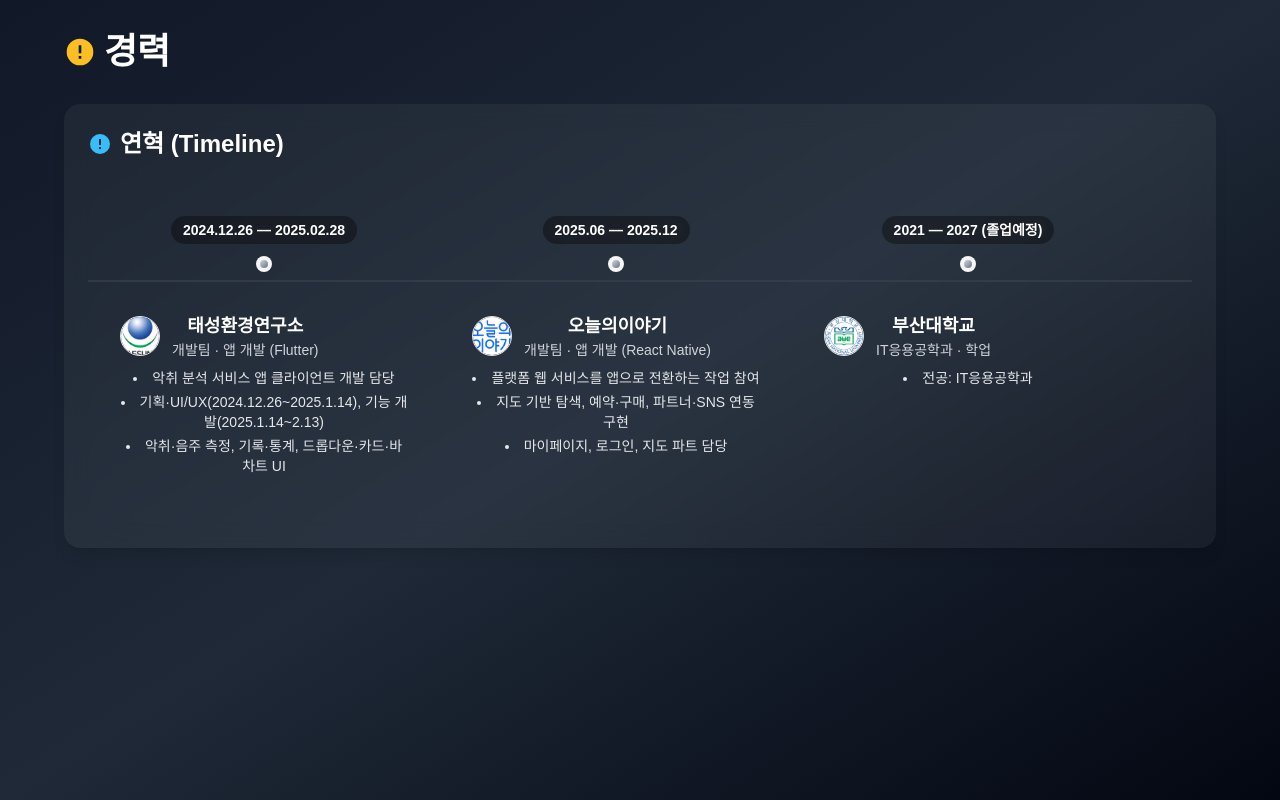
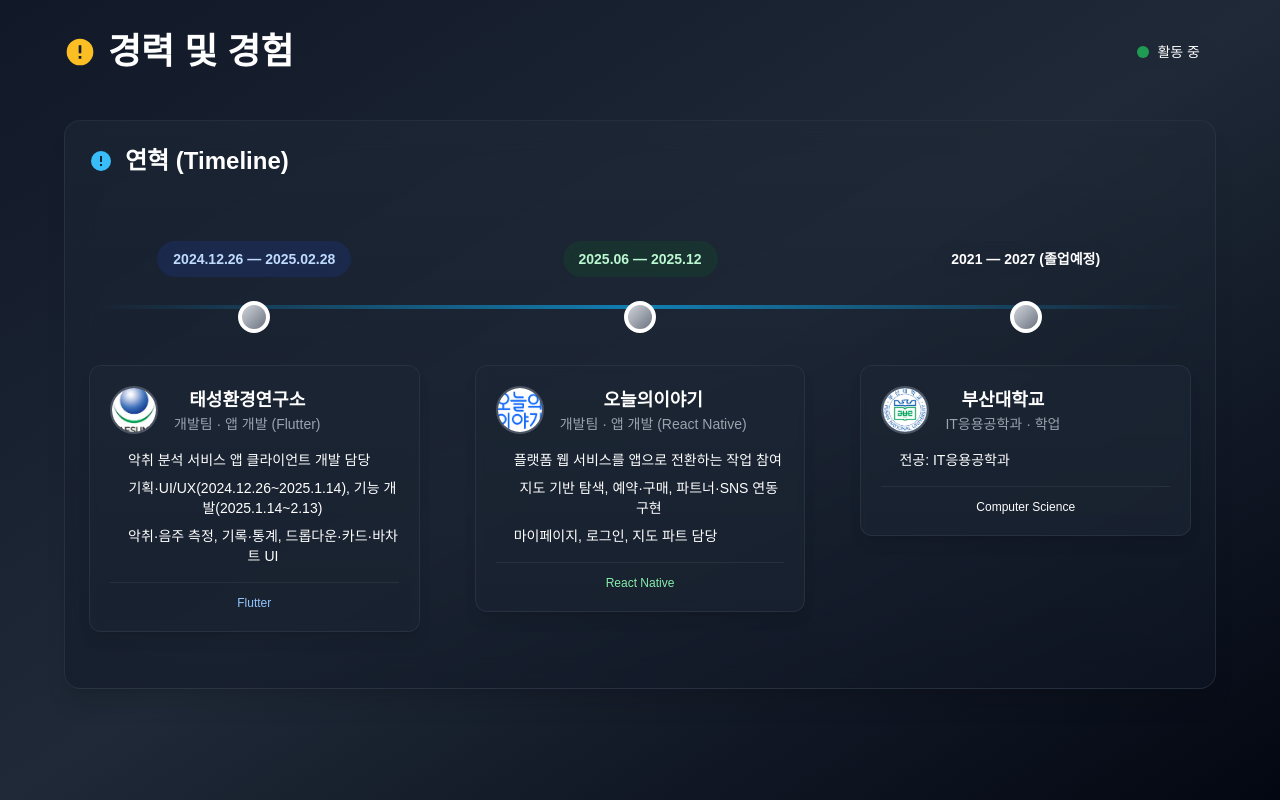
Before and after one commit to mark77234/mark77234.github.io, a React (Vite) app: page /career in a window 1280 px wide. Built offline with nearby package versions, Linux system fonts and the light colour scheme.

Commit message:
feat: 디자인 개선

```diff
--- a/src/pages/career.tsx
+++ b/src/pages/career.tsx
@@ -1,8 +1,11 @@
+import { useState } from "react";
 import TaeseongLogo from "../assets/images/taeseong.jpeg";
 import TodaysquareLogo from "../assets/images/todaysquare.png";
 import PnuLogo from "../assets/images/pnu.png";
 
 export default function CareerPage() {
+  const [activeCard, setActiveCard] = useState<number | null>(null);
+
   const timeline = [
     {
       id: 1,
@@ -42,113 +45,194 @@ export default function CareerPage() {
   ];
 
   return (
-    <div className="min-h-screen bg-gradient-to-br from-gray-900 via-gray-800 to-gray-950 text-white p-8">
+    <div className="min-h-screen bg-gradient-to-br from-gray-900 via-gray-800 to-gray-950 text-white p-4 md:p-8">
       <div className="max-w-6xl mx-auto">
-        <h1 className="text-4xl font-bold mb-8 flex items-center gap-2">
-          <svg width="32" height="32" fill="none" viewBox="0 0 24 24">
-            <path
-              fill="#fbbf24"
-              d="M12 2a10 10 0 100 20 10 10 0 000-20zm1 15h-2v-2h2v2zm0-4h-2V7h2v6z"
-            />
-          </svg>
-          경력
-        </h1>
+        <header className="flex flex-col md:flex-row justify-between items-start md:items-center mb-10 md:mb-12">
+          <div>
+            <h1 className="text-3xl md:text-4xl font-bold flex items-center gap-3">
+              <svg
+                className="text-amber-400"
+                width="32"
+                height="32"
+                fill="currentColor"
+                viewBox="0 0 24 24"
+              >
+                <path d="M12 2a10 10 0 100 20 10 10 0 000-20zm1 15h-2v-2h2v2zm0-4h-2V7h2v6z" />
+              </svg>
+              경력 및 경험
+            </h1>
+          </div>
+          <div className="mt-4 md:mt-0 flex items-center gap-2 bg-gray-800/50 px-4 py-2 rounded-full">
+            <div className="w-3 h-3 rounded-full bg-green-500 animate-pulse"></div>
+            <span className="text-sm">활동 중</span>
+          </div>
+        </header>
 
-        {/* HORIZONTAL TIMELINE (desktop) + VERTICAL fallback (mobile) */}
-        <section className="relative bg-white/5 backdrop-blur-md rounded-2xl p-6 shadow-lg">
-          <h2 className="text-2xl font-semibold mb-6 flex items-center gap-2">
-            <svg width="24" height="24" fill="none" viewBox="0 0 24 24">
-              <path
-                fill="#38bdf8"
-                d="M12 2a10 10 0 100 20 10 10 0 000-20zm1 15h-2v-2h2v2zm0-4h-2V7h2v6z"
-              />
+        {/* TIMELINE SECTION */}
+        <section className="relative bg-gradient-to-b from-gray-800/50 to-gray-900/50 backdrop-blur-lg rounded-2xl p-6 shadow-xl border border-gray-700/50">
+          <div className="flex items-center gap-3 mb-8">
+            <svg
+              className="text-sky-400"
+              width="24"
+              height="24"
+              fill="currentColor"
+              viewBox="0 0 24 24"
+            >
+              <path d="M12 2a10 10 0 100 20 10 10 0 000-20zm1 15h-2v-2h2v2zm0-4h-2V7h2v6z" />
             </svg>
-            연혁 (Timeline)
-          </h2>
+            <h2 className="text-xl md:text-2xl font-semibold">
+              연혁 (Timeline)
+            </h2>
+          </div>
 
-          {/* Line for desktop: absolute center horizontal line */}
+          {/* DESKTOP TIMELINE */}
           <div className="hidden lg:block relative">
-            <div className="absolute left-0 right-0 top-24 h-0.5 bg-gray-700/70"></div>
+            {/* Gradient Center Line */}
+            <div className="absolute left-0 right-0 top-24 h-1 bg-gradient-to-r from-transparent via-sky-500/70 to-transparent"></div>
 
-            <div className="flex items-start gap-8 overflow-x-auto py-8 px-4">
+            {/* Timeline Items */}
+            <div className="flex justify-between items-start py-8">
               {timeline.map((item) => (
                 <div
                   key={item.id}
-                  className="flex-shrink-0 w-80 flex flex-col items-center"
+                  className="relative w-[30%] flex flex-col items-center"
                 >
-                  {/* date chip */}
-                  <div className="mb-3">
-                    <div className="text-sm font-semibold bg-black/40 px-3 py-1 rounded-full backdrop-blur-md">
+                  {/* Date Marker */}
+                  <div className="mb-6 relative z-10">
+                    <div
+                      className={`text-sm font-semibold px-4 py-2 rounded-full backdrop-blur-md transition-all duration-300 ${
+                        activeCard === item.id
+                          ? "bg-white text-gray-900 scale-105 shadow-lg"
+                          : `bg-${item.color}-900/30 text-${item.color}-200`
+                      }`}
+                    >
                       {item.period}
                     </div>
                   </div>
 
-                  {/* marker */}
-                  <div className="relative">
-                    <div className="w-4 h-4 rounded-full border-4 border-white/90 bg-gradient-to-br from-gray-300 to-gray-500"></div>
+                  {/* Timeline Marker */}
+                  <div className="relative mb-8">
                     <div
-                      className={`w-2 h-2 rounded-full absolute left-1 top-1 bg-${item.color}-400/90`}
+                      className={`w-8 h-8 rounded-full border-4 border-white bg-gradient-to-br from-gray-300 to-gray-500 flex items-center justify-center ${
+                        activeCard === item.id ? "scale-125" : ""
+                      } transition-transform duration-300`}
+                    >
+                      <div
+                        className={`w-4 h-4 rounded-full bg-${item.color}-400`}
+                      />
+                    </div>
+                    <div
+                      className={`absolute inset-0 rounded-full ${
+                        activeCard === item.id
+                          ? `animate-ping bg-${item.color}-400/40`
+                          : ""
+                      }`}
                     />
                   </div>
 
-                  {/* card */}
-                  <div className="mt-6 w-full bg-white/6 rounded-xl p-4 text-gray-200">
-                    <div className="flex items-center gap-3 mb-2">
+                  {/* Experience Card */}
+                  <div
+                    className={`w-full rounded-xl p-5 transition-all duration-300 transform ${
+                      activeCard === item.id
+                        ? "scale-105 bg-gray-800/80 backdrop-blur-lg border border-gray-700 shadow-xl"
+                        : "bg-gray-800/50 backdrop-blur-sm border border-gray-700/50 shadow-lg"
+                    } hover:scale-105 hover:bg-gray-800/70 cursor-pointer`}
+                    onMouseEnter={() => setActiveCard(item.id)}
+                    onMouseLeave={() => setActiveCard(null)}
+                  >
+                    <div className="flex items-start gap-4 mb-4">
                       <img
                         src={item.logo}
                         alt={item.title}
-                        className="w-10 h-10 rounded-full object-cover border"
+                        className={`w-12 h-12 rounded-full object-cover border-2 ${
+                          activeCard === item.id
+                            ? `border-${item.color}-400`
+                            : "border-gray-600"
+                        } transition-all`}
                       />
                       <div>
                         <h3 className="text-lg font-bold text-white">
                           {item.title}
                         </h3>
-                        <p className="text-sm text-gray-300">{item.role}</p>
+                        <p
+                          className={`text-sm ${
+                            activeCard === item.id
+                              ? `text-${item.color}-300`
+                              : "text-gray-400"
+                          }`}
+                        >
+                          {item.role}
+                        </p>
                       </div>
                     </div>
-                    <ul className="text-sm list-disc list-inside space-y-1">
+                    <ul className="text-sm space-y-2 pl-1">
                       {item.bullets.map((b, i) => (
-                        <li key={i}>{b}</li>
+                        <li key={i} className="flex items-start">
+                          <span
+                            className={`inline-block w-1.5 h-1.5 rounded-full mt-2 mr-2 bg-${item.color}-400`}
+                          ></span>
+                          {b}
+                        </li>
                       ))}
                     </ul>
+                    <div
+                      className={`mt-4 pt-3 border-t border-gray-700/50 text-xs text-${item.color}-300`}
+                    >
+                      {item.color === "blue"
+                        ? "Flutter"
+                        : item.color === "green"
+                        ? "React Native"
+                        : "Computer Science"}
+                    </div>
                   </div>
                 </div>
               ))}
             </div>
           </div>
 
-          {/* Vertical timeline for mobile */}
+          {/* MOBILE TIMELINE */}
           <div className="lg:hidden">
-            <div className="border-l-2 border-gray-700 pl-6 py-4 space-y-8">
+            <div className="border-l-2 border-gray-700 pl-6 py-4 space-y-10">
               {timeline.map((item) => (
                 <div key={item.id} className="relative">
-                  <div className="absolute -left-6 top-2 w-12 flex items-center justify-center">
-                    <div className="w-4 h-4 rounded-full border-4 border-white/90 bg-gradient-to-br from-gray-300 to-gray-500"></div>
-                  </div>
-
-                  <div className="mb-1">
-                    <div className="text-sm font-semibold bg-black/40 px-2 py-1 rounded-full inline-block">
-                      {item.period}
+                  <div className="absolute -left-7 top-3 w-12 flex items-center justify-center">
+                    <div
+                      className={`w-6 h-6 rounded-full border-3 border-white bg-gradient-to-br from-gray-300 to-gray-500 flex items-center justify-center`}
+                    >
+                      <div
+                        className={`w-3 h-3 rounded-full bg-${item.color}-400`}
+                      />
                     </div>
                   </div>
 
-                  <div className="mt-2 bg-white/6 rounded-xl p-4 text-gray-200">
-                    <div className="flex items-center gap-3 mb-2">
+                  <div
+                    className={`mb-3 text-sm font-semibold px-3 py-1.5 rounded-full inline-block bg-${item.color}-900/30 text-${item.color}-200`}
+                  >
+                    {item.period}
+                  </div>
+
+                  <div className="mt-3 bg-gray-800/50 backdrop-blur-sm border border-gray-700/50 rounded-xl p-4">
+                    <div className="flex items-start gap-3 mb-3">
                       <img
                         src={item.logo}
                         alt={item.title}
-                        className="w-10 h-10 rounded-full object-cover border"
+                        className="w-10 h-10 rounded-full object-cover border-2 border-gray-600"
                       />
                       <div>
                         <h3 className="text-lg font-bold text-white">
                           {item.title}
                         </h3>
-                        <p className="text-sm text-gray-300">{item.role}</p>
+                        <p className="text-sm text-gray-400">{item.role}</p>
                       </div>
                     </div>
-                    <ul className="text-sm list-disc list-inside space-y-1">
+                    <ul className="text-sm space-y-2 pl-1">
                       {item.bullets.map((b, i) => (
-                        <li key={i}>{b}</li>
+                        <li key={i} className="flex items-start">
+                          <span
+                            className={`inline-block w-1.5 h-1.5 rounded-full mt-2 mr-2 bg-${item.color}-400`}
+                          ></span>
+                          {b}
+                        </li>
                       ))}
                     </ul>
                   </div>
```
